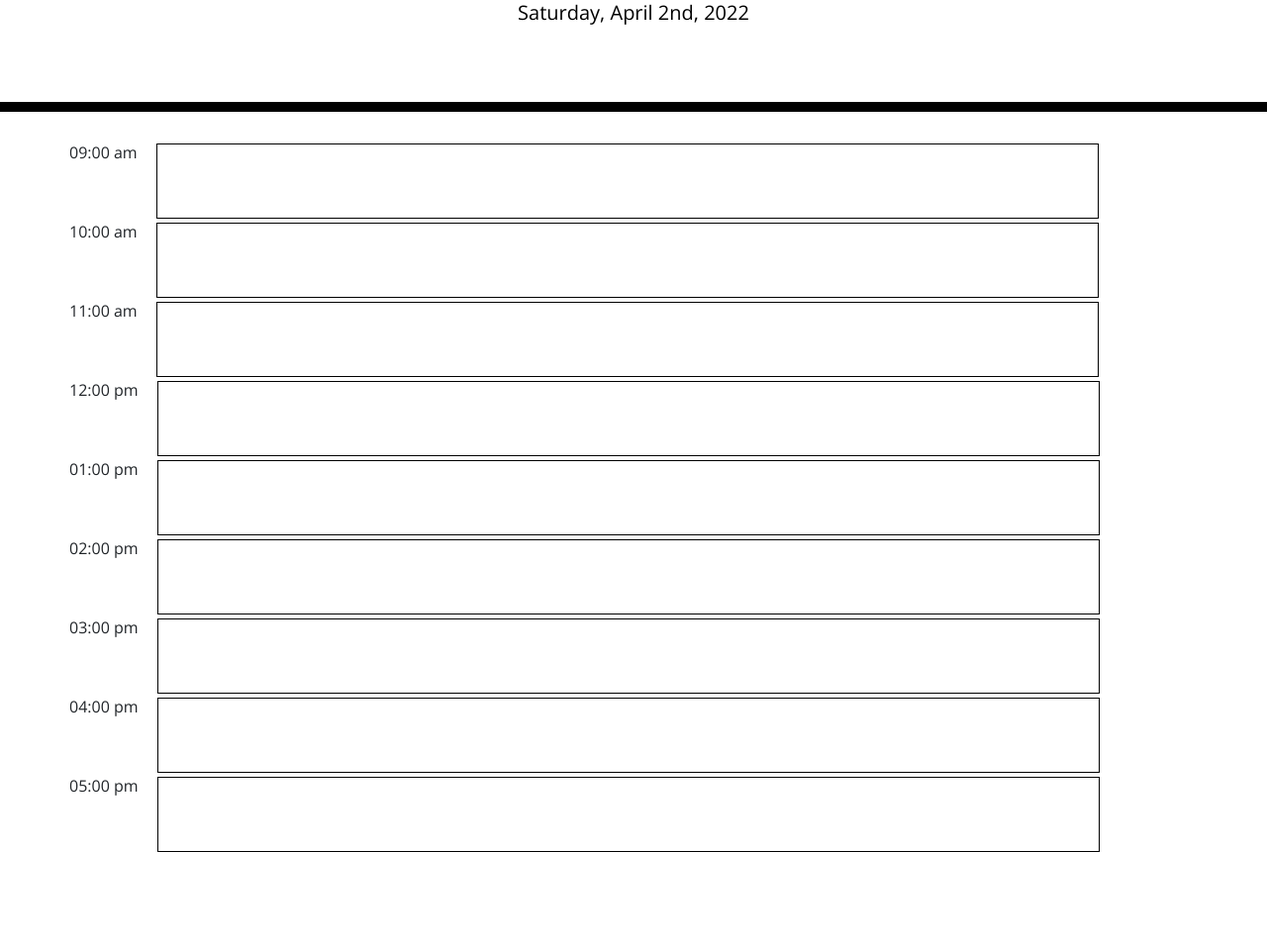
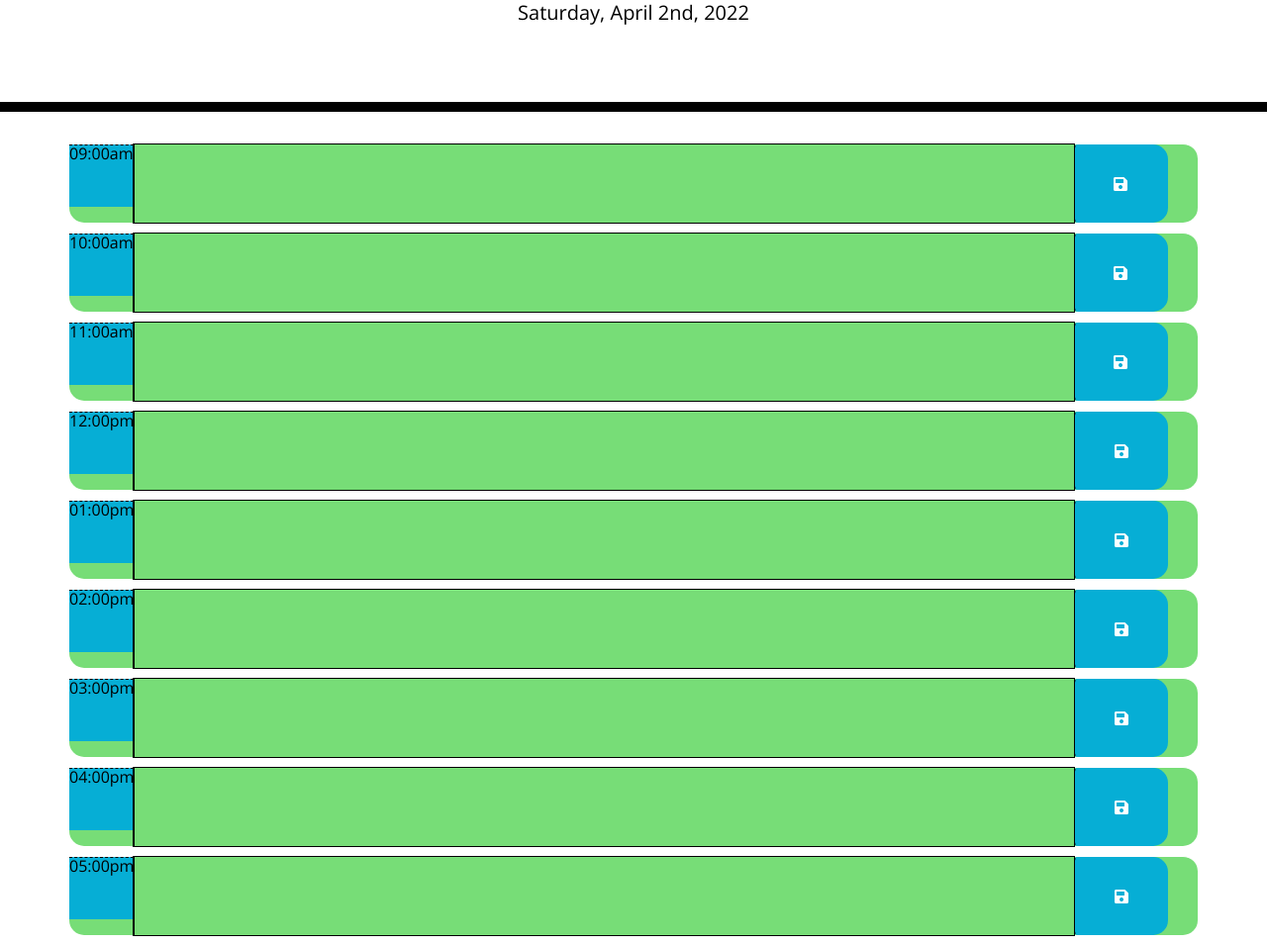
Before and after one commit to wmskillas/Day-Planner-HW5, a plain HTML site: page index.html in a window 1280 px wide. Shown: the part 191-1146 px from the top of the page at 99% size. Before the commit the page ends 1056 px from the top, so only its background shows below. Drawn offline with nearby package versions, Linux system fonts and the light colour scheme.

Commit message:
added javascript functionality and some css stylizing

```diff
--- a/Develop/css/style.css
+++ b/Develop/css/style.css
@@ -37,7 +37,7 @@ textarea {
 }
 
 .hour {
-  background-color: #ffffff;
+  background-color: #06aed5;
   color: #000000;
   border-top: 1px dashed #000000;
 }
@@ -45,16 +45,19 @@ textarea {
 .past {
   background-color: #d3d3d3;
   color: white;
+  margin-bottom: 10px;
 }
 
 .present {
   background-color: #ff6961;
   color: white;
+  margin-bottom: 10px;
 }
 
 .future {
   background-color: #77dd77;
   color: white;
+  margin-bottom: 10px;
 }
 
 .saveBtn {
@@ -72,8 +75,5 @@ textarea {
 /*added css*/
 
 textarea {
-  margin-bottom: 5px;
-  margin-left: 20px;
-  border: 0;
   outline:solid thin;
 }
--- a/Develop/js/script.js
+++ b/Develop/js/script.js
@@ -1,8 +1,68 @@
 var today = moment();
 $("#currentDay").text(today.format("dddd, MMMM Do, YYYY"));
 
+$(document).ready(function() {
+$(".saveBtn").on("click", function () {
 
-var nine = moment('9:00am', 'h:mm a').format('hh:mm a');
+    var written = $(this).siblings(".description").val();
+    var currentTime = $(this).parent().attr("id");
+    console.log(written);
+    console.log(currentTime);
+
+    localStorage.setItem(currentTime, written);
+})
+//I was trying to see if i could have multiple ways to save the written text. But having 2 of the functions seemed to mess with some other stuff and not actually save
+/*$(document).ready(function() {
+    $(".saveBtn").on("submit", function () {
+
+        var written = $(this).siblings(".description").val();
+        var currentTime = $(this).parent().attr("id");
+        console.log(written);
+        console.log(currentTime);
+
+        localStorage.setItem(currentTime, written);
+    })*/
+
+function timeKeeper(){
+    var currentTime = moment().hour();
+    console.log(currentTime);
+
+    $('.time-block').each(function (){
+        var timeBlock = parseInt($(this).attr('id').split('hour')[1]);
+        console.log(timeBlock);
+
+        if(timeBlock === currentTime){
+            $(this).removeClass('past');
+            $(this).removeClass('future')
+            $(this).addClass('present')
+        }
+        else if (timeBlock < currentTime) {
+            $(this).removeClass('present');
+            $(this).removeClass('future')
+            $(this).addClass('past')
+        }
+        else {
+            $(this).removeClass('past');
+            $(this).removeClass('present')
+            $(this).addClass('future')
+        }
+    })
+}
+
+$('#nine .description').val(localStorage.getItem('nine'));
+$('#ten .description').val(localStorage.getItem('ten'));
+$('#eleven .description').val(localStorage.getItem('eleven'));
+$('#twelve .description').val(localStorage.getItem('twelve'));
+$('#one .description').val(localStorage.getItem('one'));
+$('#two .description').val(localStorage.getItem('two'));
+$('#three .description').val(localStorage.getItem('three'));
+$('#four .description').val(localStorage.getItem('four'));
+$('#five .description').val(localStorage.getItem('five'));
+
+timeKeeper();
+})
+//I was trying to use moment.js to show the times but i couldn't figure out how to put these in the functions
+/*var nine = moment('9:00am', 'h:mm a').format('hh:mm a');
 $('#nine').text(nine);
 
 var ten = moment('10:00am', 'hh:mm a').format('hh:mm a');
@@ -27,10 +87,4 @@ var four = moment('4:00pm', 'h:mm a').format('hh:mm a');
 $('#four').text(four);
 
 var five = moment('5:00pm', 'h:mm a').format('hh:mm a');
-$('#five').text(five);
-
-
-var currentTime = moment().format('LT');
-console.log(currentTime);
-
-//for (var i = 0, i <  )
+$('#five').text(five); */
--- a/index.html
+++ b/index.html
@@ -30,41 +30,50 @@
     </header>
     <div class="container">
       <!-- Timeblocks go here -->
-      <div class="row time-block">
-      <p id="nine"></p>
-        <textarea class="col-md-10 description"></textarea>
+      <div id="nine" class="row time-block">
+      <p class="hour">09:00am</p>
+        <textarea class="col-10 description"></textarea>
+        <button class="btn saveBtn col-1 fas fa-save"></button>
       </div>
-      <div class="row time-block">
-      <p id="ten"></p>
-      <textarea class="col-md-10 description"></textarea>
+      <div id="ten" class="row time-block">
+      <p class="hour">10:00am</p>
+      <textarea class="col-10 description"></textarea>
+      <button class="btn saveBtn col-1 fas fa-save"></button>
       </div>
-      <div class="row time-block">
-      <p id="eleven"></p>
-      <textarea class="col-md-10 description"></textarea>
+      <div id="eleven" class="row time-block">
+      <p class="hour">11:00am</p>
+      <textarea class="col-10 description"></textarea>
+      <button class="btn saveBtn col-1 fas fa-save"></button>
       </div>
-      <div class="row time-block">
-      <p id="twelve"></p>
-      <textarea class="col-md-10 description"></textarea>
+      <div id="twelve" class="row time-block">
+      <p class="hour">12:00pm</p>
+      <textarea class="col-10 description"></textarea>
+      <button class="btn saveBtn col-1 fas fa-save"></button>
       </div>
-      <div class="row time-block">
-      <p id="one"></p>
-      <textarea class="col-md-10 description"></textarea>
+      <div id="one" class="row time-block">
+      <p class="hour">01:00pm</p>
+      <textarea class="col-10 description"></textarea>
+      <button class="btn saveBtn col-1 fas fa-save"></button>
       </div>
-      <div class="row time-block">
-      <p id="two"></p>
-      <textarea class="col-md-10 description"></textarea>
+      <div id="two" class="row time-block">
+      <p class="hour">02:00pm</p>
+      <textarea class="col-10 description"></textarea>
+      <button class="btn saveBtn col-1 fas fa-save"></button>
       </div>
-      <div class="row time-block">
-      <p id="three"></p>
-      <textarea class="col-md-10 description"></textarea>
+      <div id="three" class="row time-block">
+      <p class="hour">03:00pm</p>
+      <textarea class="col-10 description"></textarea>
+      <button class="btn saveBtn col-1 fas fa-save"></button>
       </div>
-      <div class="row time-block">
-      <p id="four"></p>
-      <textarea class="col-md-10 description"></textarea>
+      <div id="four" class="row time-block">
+      <p class="hour">04:00pm</p>
+      <textarea class="col-10 description"></textarea>
+      <button class="btn saveBtn col-1 fas fa-save"></button>
       </div>
-      <div class="row time-block">
-      <p id="five"></p>
-      <textarea class="col-md-10 description"></textarea>
+      <div id="five" class="row time-block">
+      <p class="hour">05:00pm</p>
+      <textarea class="col-10 description"></textarea>
+      <button class="btn saveBtn col-1 fas fa-save"></button>
       </div>
     </div>
 
```
Also changed, not shown: 1 other file.
